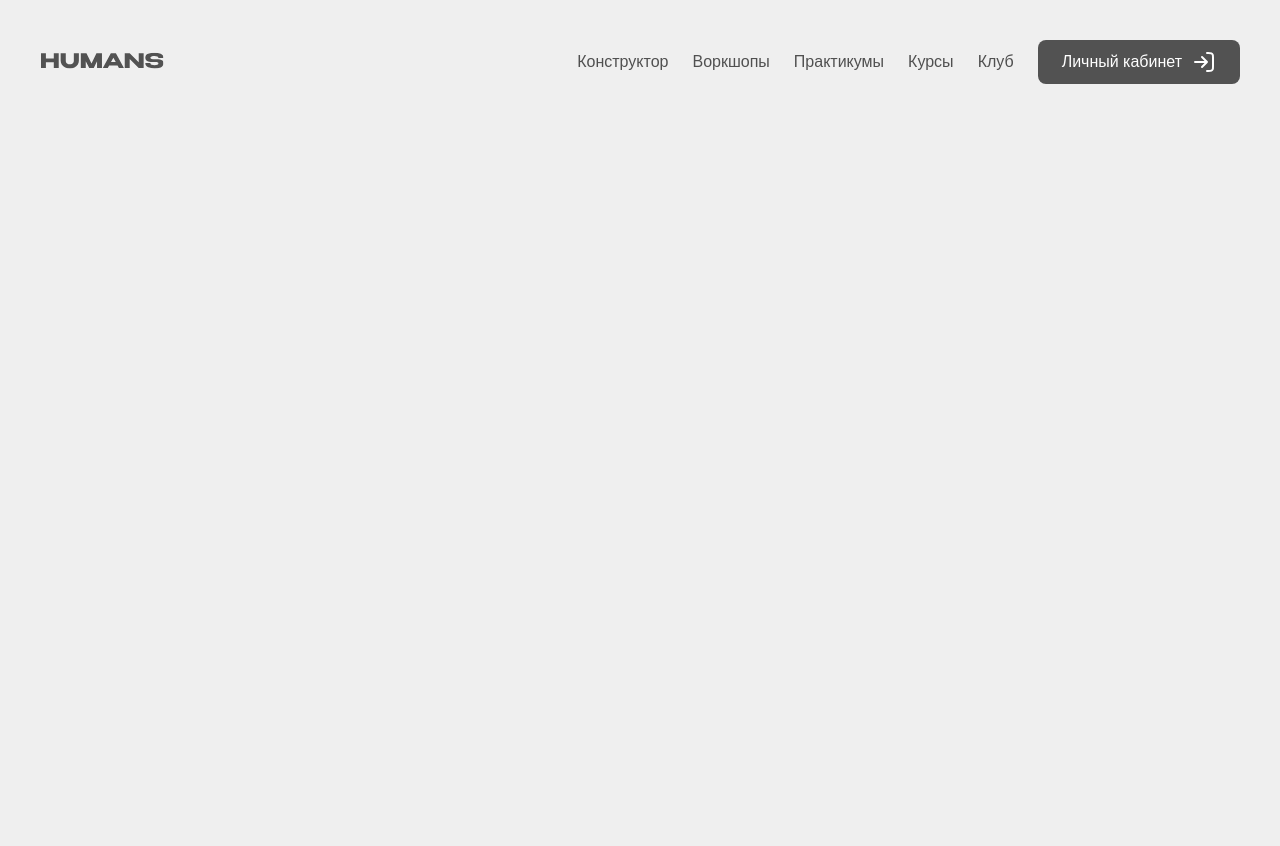
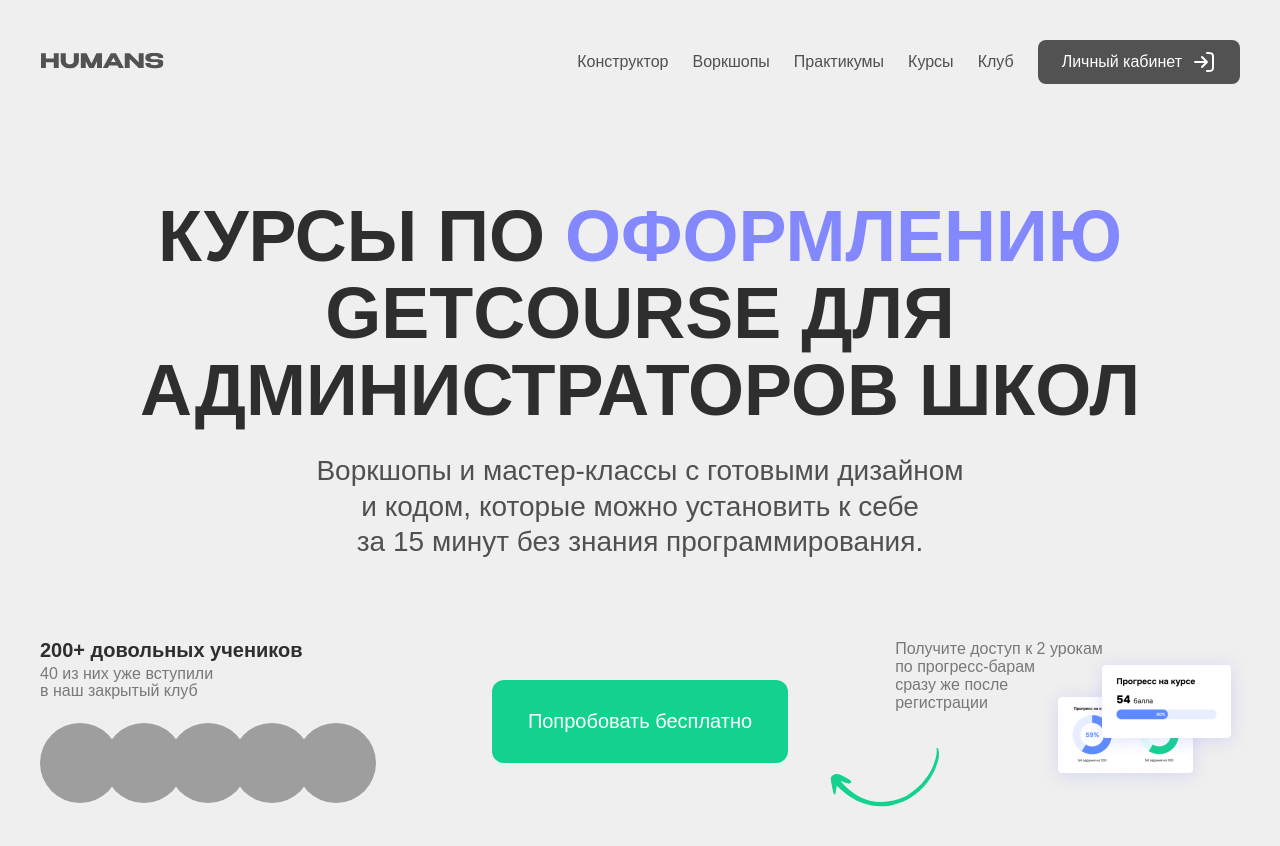
Before and after one commit to Humans-inc/humans-landing, a plain HTML site: page index.html in a window 1280 px wide. Before the commit the page ends 800 px from the top, so only its background shows below. Drawn offline with Linux system fonts and the light colour scheme; grey boxes are pictures that could not be loaded.

Commit message:
feat: add hero section

```diff
--- /dev/null
+++ b/assets/styles/_hero.scss
@@ -0,0 +1,114 @@
+.hero {
+  padding: 74px 0 98px;
+  &__title {
+    width: 100%;
+    max-width: 1170px;
+    margin: 0 auto 24px;
+    font-family: 'Akrobat', sans-serif;
+    font-size: 72px;
+    font-style: normal;
+    font-weight: 800;
+    line-height: 107%;
+    text-transform: uppercase;
+    text-align: center;
+    color: #2e2e2e;
+    span {
+      font-family: inherit;
+    }
+  }
+
+  &__description {
+    width: 100%;
+    max-width: 870px;
+    margin: 0 auto 80px;
+    font-size: 28px;
+    font-style: normal;
+    font-weight: 400;
+    line-height: 127%;
+    text-align: center;
+    color: #505050;
+    text-wrap: balance;
+  }
+
+  &__bottom {
+    & > div {
+      width: 35%;
+    }
+    @include flex(row, flex-start, space-between);
+    gap: 107px;
+  }
+
+  &__button {
+    display: block;
+    align-self: center;
+    padding: 31px 36px;
+    border-radius: 12px;
+    font-size: 20px;
+    font-style: normal;
+    font-weight: 500;
+    line-height: 107%;
+    text-align: center;
+    color: #fff;
+    background: #12d28d;
+  }
+
+  &__bonus {
+    position: relative;
+    font-size: 16px;
+    font-style: normal;
+    font-weight: 400;
+    line-height: normal;
+    color: #787878;
+  }
+  &__bonus-progress {
+    position: absolute;
+    top: 3px;
+    left: 140px;
+    display: block;
+  }
+  &__bonus-arrow {
+    position: absolute;
+    top: 102px;
+    left: -67px;
+    display: block;
+  }
+}
+
+.students {
+  &__title {
+    margin-bottom: 4px;
+    font-size: 20px;
+    font-style: normal;
+    font-weight: 700;
+    line-height: 107%;
+    color: #2e2e2e;
+  }
+
+  &__description {
+    margin-bottom: 24px;
+    font-size: 16px;
+    font-style: normal;
+    font-weight: 400;
+    line-height: 107%;
+    color: #787878;
+  }
+  &__photos {
+    @include flex(row, center, flex-start);
+  }
+
+  &__photo-wrap {
+    width: 80px;
+    height: 80px;
+    border-radius: 80px;
+    overflow: hidden;
+    &:not(:first-child) {
+      margin-left: -16px;
+    }
+    img {
+      width: 100%;
+      height: 100%;
+      display: block;
+      object-fit: cover;
+    }
+  }
+}
--- a/assets/styles/style.scss
+++ b/assets/styles/style.scss
@@ -34,3 +34,4 @@ a, a:is(:hover, :focus, :active, :visited, :link) {
 }
 
 @import './header';
+@import './hero';
--- a/index.html
+++ b/index.html
@@ -32,6 +32,42 @@
       </a>
     </div>
   </header>
+
+  <main>
+    <!-- hero -->
+    <section class="hero">
+      <div class="custom-container hero__container">
+        <h1 class="hero__title">Курсы по <span style="color:#8388FF">оформлению</span> GetCourse для администраторов школ</h1>
+        <p class="hero__description">Воркшопы и мастер-классы с готовыми дизайном и кодом, которые можно установить к себе за 15 минут без знания программирования.</p>
+        <div class="hero__bottom">
+          <div class="hero__students students">
+            <div class="students__title">200+ довольных учеников</div>
+            <div class="students__description">40 из них уже вступили <br> в наш закрытый клуб</div>
+            <div class="students__photos">
+              <div class="students__photo-wrap"><img src="https://thispersondoesnotexist.com/" alt="" width="80" height="80"></div>
+              <div class="students__photo-wrap"><img src="https://thispersondoesnotexist.com/" alt="" width="80" height="80"></div>
+              <div class="students__photo-wrap"><img src="https://thispersondoesnotexist.com/" alt="" width="80" height="80"></div>
+              <div class="students__photo-wrap"><img src="https://thispersondoesnotexist.com/" alt="" width="80" height="80"></div>
+              <div class="students__photo-wrap"><img src="https://thispersondoesnotexist.com/" alt="" width="80" height="80"></div>
+            </div>
+          </div>
+          <a href="" class="hero__button">Попробовать&nbsp;бесплатно</a>
+          <div class="hero__bonus">
+            Получите доступ к 2 урокам<br> по прогресс-барам<br> сразу же после<br> регистрации
+            <img src="./assets/images/progress-img.png" alt="" class="hero__bonus-progress" width="220">
+            <img src="./assets/images/arrow-11.svg" alt="" class="hero__bonus-arrow">
+          </div>
+        </div>
+      </div>
+    </section>
+
+    <!-- constructor -->
+    <section class="constructor">
+      <div class="custom-container constructor__container">
+
+      </div>
+    </section>
+  </main>
   <script src="./assets/scripts/index.js"></script>
 </body>
 
```
Also changed, not shown: assets/images/arrow-11.svg (added), assets/images/progress-img.png (added), assets/styles/style.css, 1 other file.
